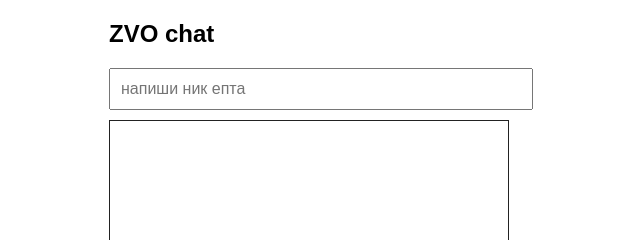
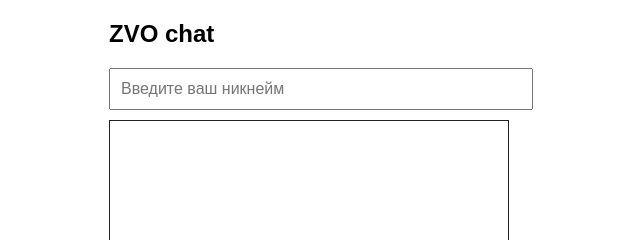
Before and after one commit to PrettySweetShawty/AptekaZVOchat, a plain HTML site: page index.html in a window 1280 px wide. Shown: the top 240 px of the page, 331-971 px from the left. Drawn offline with Linux system fonts and the light colour scheme.

Commit message:
Add files via upload

```diff
--- a/index.html
+++ b/index.html
@@ -59,7 +59,7 @@
 <body>
     <div class="chat-container">
         <h2>ZVO chat</h2>
-        <input type="text" id="nickname" placeholder="напиши ник епта" required>
+        <input type="text" id="nickname" placeholder="Введите ваш никнейм" required>
         <div id="messages" class="messages"></div>
         <form id="chatForm">
             <textarea name="message" id="message" placeholder="Введите ваше сообщение..." required></textarea>
```
